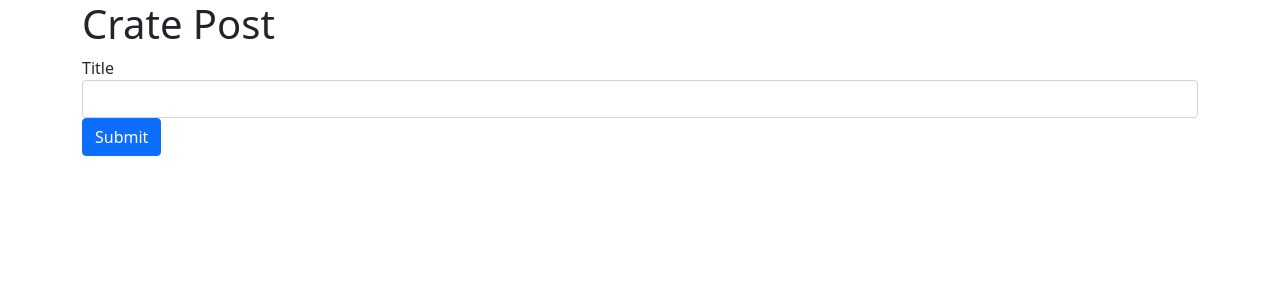
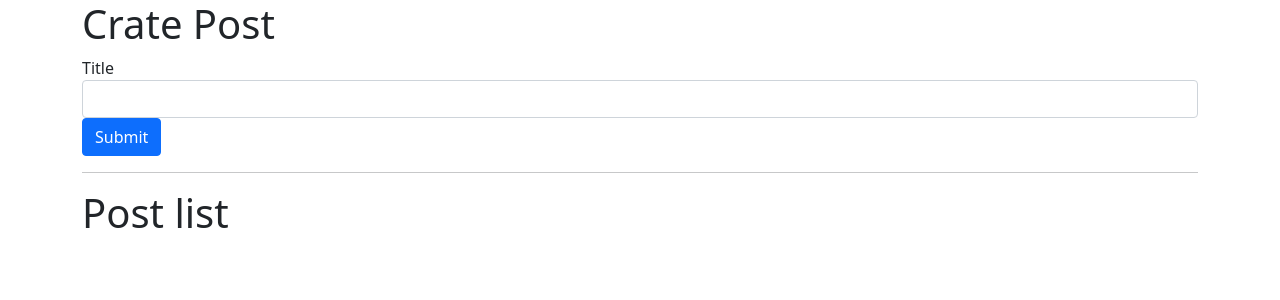
Before and after one commit to mikohan/microservises_lrn, a React (Create React App) app in the folder client/: page / in a window 1280 px wide. Shown: the top 300 px of the page. Built offline with nearby package versions, Linux system fonts and the light colour scheme.

Commit message:
Added Post list

```diff
--- a/client/src/App.js
+++ b/client/src/App.js
@@ -1,11 +1,14 @@
 import React from 'react';
 import PostCreate from './components/PostCreate';
+import PostList from './components/PostList';
 
 const App = () => {
   return (
     <div className="container">
       <h1>Crate Post </h1>
       <PostCreate />
+      <hr />
+      <PostList />
     </div>
   );
 };
--- /dev/null
+++ b/client/src/components/PostList.js
@@ -0,0 +1,11 @@
+import React, { useState, useEffect } from 'react';
+import axios from 'axios';
+
+const PostList = () => {
+  return (
+    <div>
+      <h1>Post list</h1>
+    </div>
+  );
+};
+export default PostList;
```
